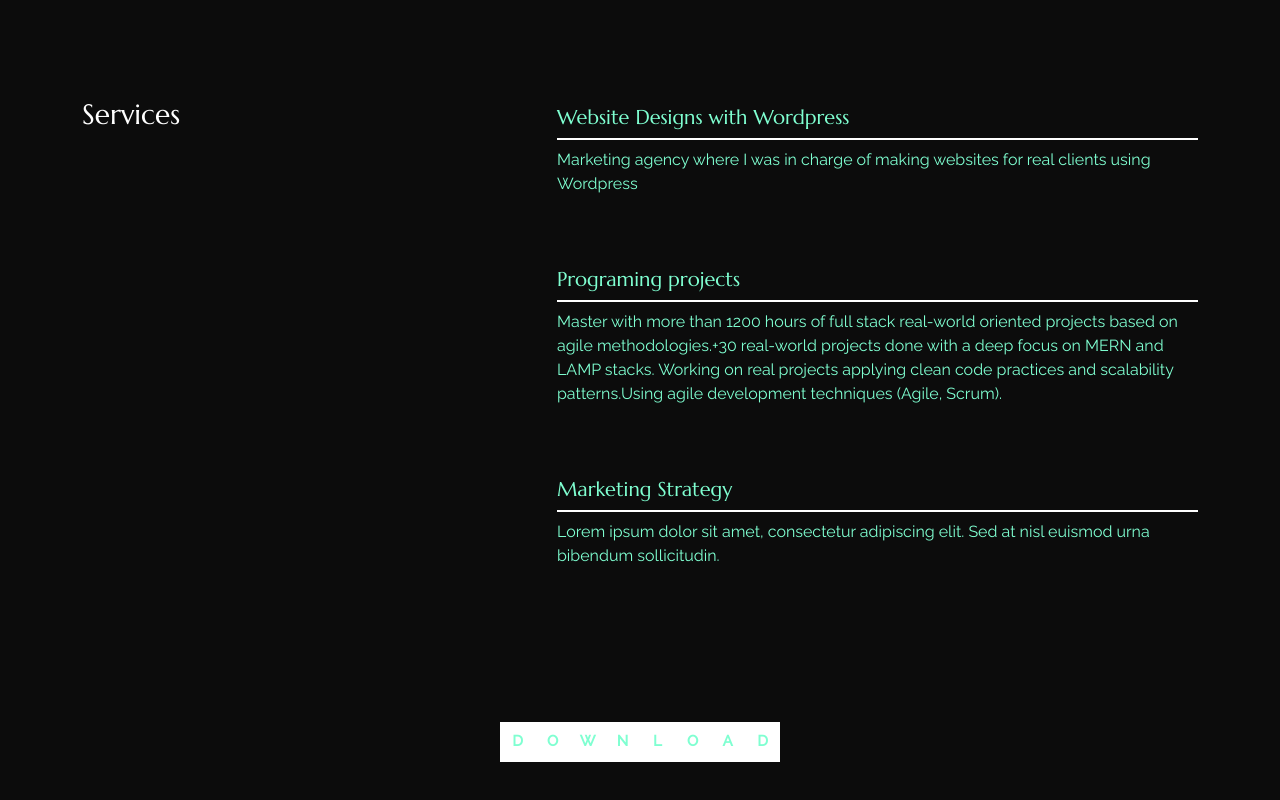
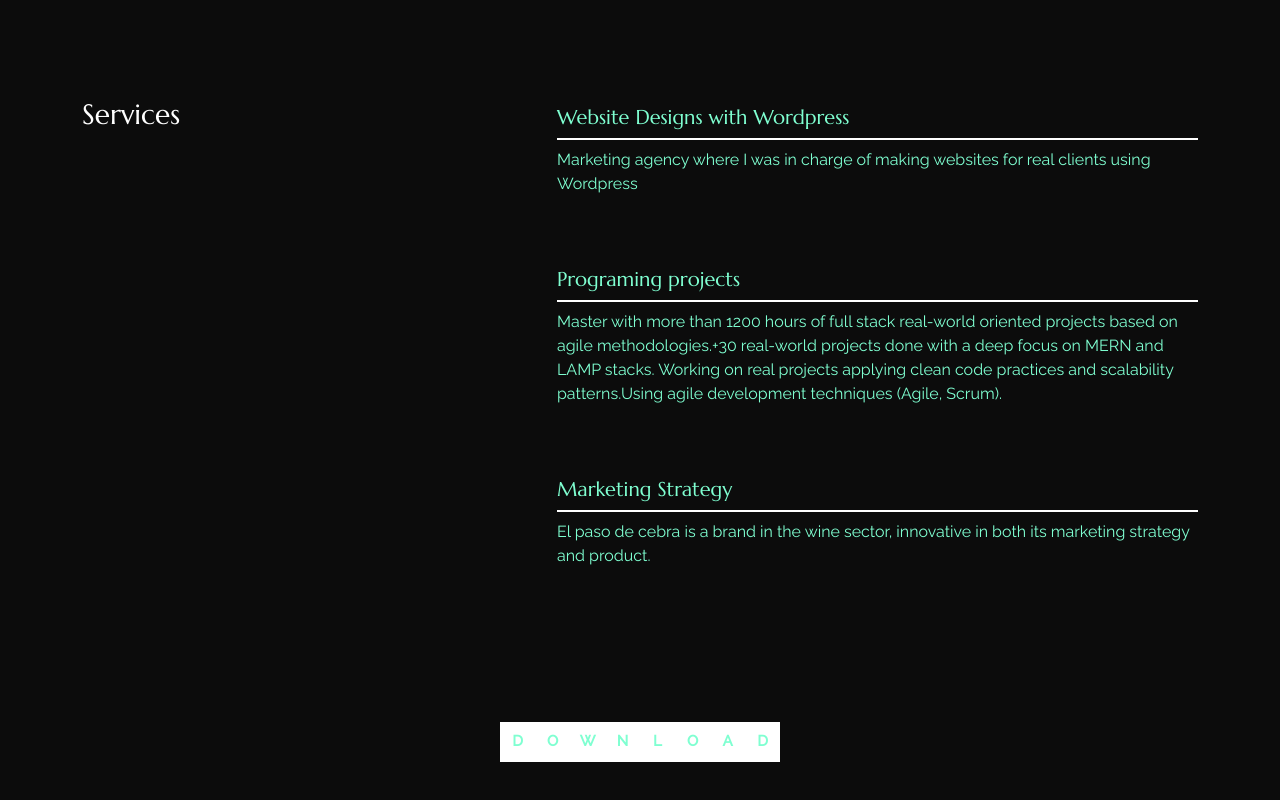
Before and after one commit to agustingar/Portfolio-React-Agustin, a React (Create React App) app: page /about in a window 1280 px wide. Shown: the part 1201-2001 px from the top of the page. Built offline with nearby package versions, Linux system fonts and the light colour scheme.

Commit message:
Update content_option.js

```diff
--- a/src/content_option.js
+++ b/src/content_option.js
@@ -77,7 +77,7 @@ const services = [{
 },
 {
     title: "Marketing Strategy",
-    description: "Lorem ipsum dolor sit amet, consectetur adipiscing elit. Sed at nisl euismod urna bibendum sollicitudin.",
+    description: "El paso de cebra is a brand in the wine sector, innovative in both its marketing strategy and product.  ",
 },
 ];
 
```
